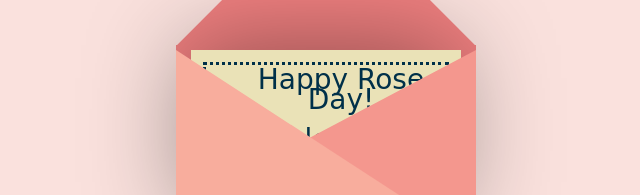
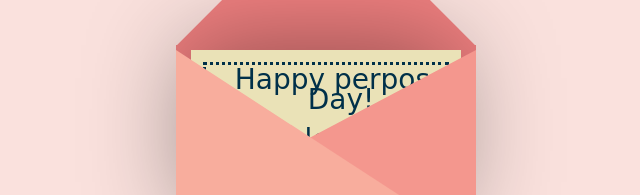
Before and after one commit to Parthji32/week, a plain HTML site: page index.html in a window 1280 px wide. Shown: the part 293-488 px from the top of the page, without its empty margins (314-954 px from the left). Drawn offline with nearby package versions, Linux system fonts and the light colour scheme.

Commit message:
Update index.html

```diff
--- a/index.html
+++ b/index.html
@@ -17,7 +17,7 @@
             <div class="envelope"></div>
             <div class="front"></div>
             <div class="card">
-                <div class="text">Happy  Rose  Day!</br><br>My love💕😘</div>
+                <div class="text">Happy  perpose  Day!</br><br>My love💕😘</div>
                  <div class="heart"></div>
             </div>
         </div>
```
